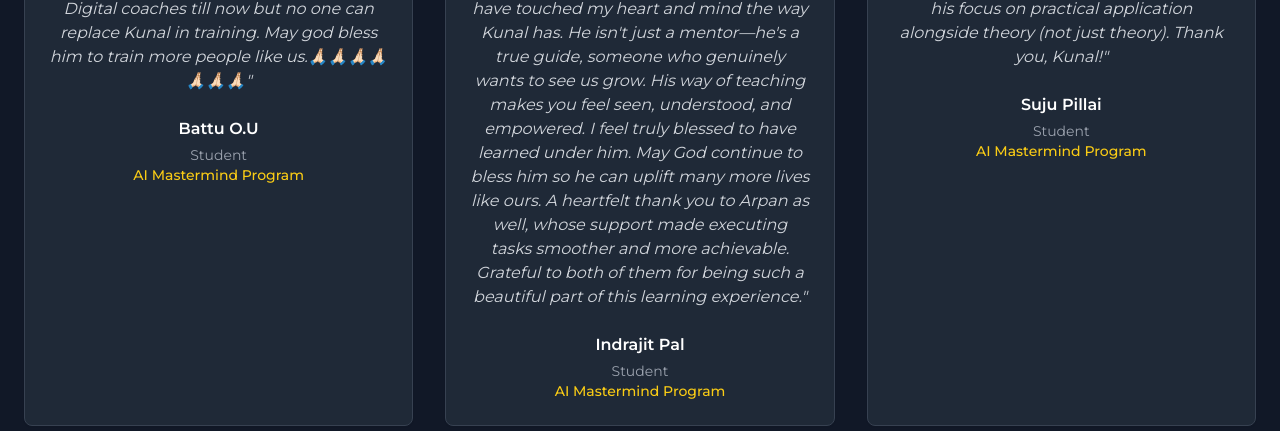
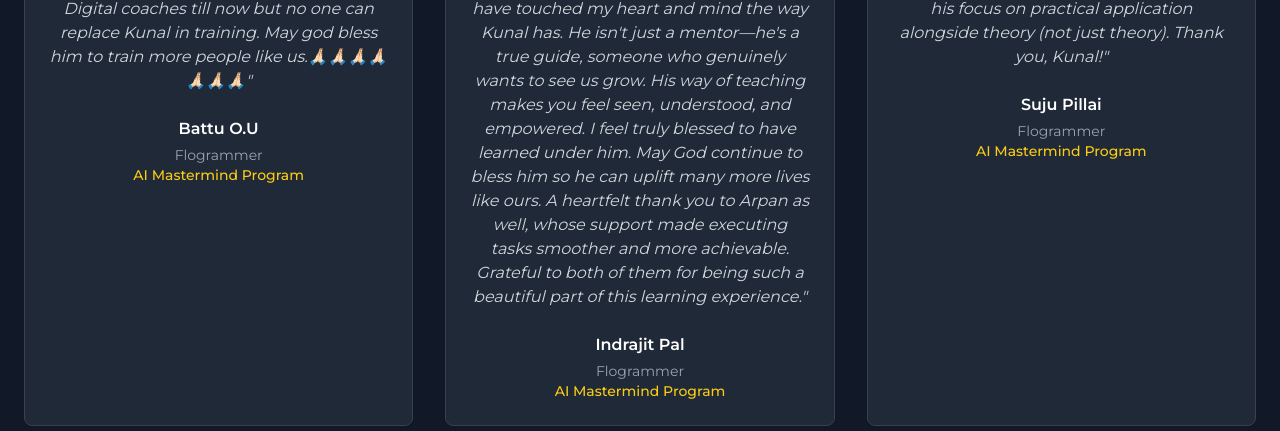
Before and after one commit to KunaalNaik/ai-mastermind-accelerator, a React (Vite) app: page / in a window 1280 px wide. Shown: the part 3640-4071 px from the top of the page. Built offline with nearby package versions, Linux system fonts and the light colour scheme.

Commit message:
Rename "Student" to "Flogrammer"
Updated the role in the SuccessStories component.

```diff
--- a/src/components/SuccessStories.tsx
+++ b/src/components/SuccessStories.tsx
@@ -7,7 +7,7 @@ export const SuccessStories = () => {
   const testimonials = [
     {
       name: "Battu O.U",
-      role: "Student",
+      role: "Flogrammer",
       company: "AI Mastermind Program",
       quote: "Kunaal is only the best mentor in this world I feel. I have gone through many Digital coaches till now but no one can replace Kunal in training. May god bless him to train more people like us.🙏🏻🙏🏻🙏🏻🙏🏻🙏🏻🙏🏻🙏🏻",
       rating: 5,
@@ -15,7 +15,7 @@ export const SuccessStories = () => {
     },
     {
       name: "Indrajit Pal",
-      role: "Student",
+      role: "Flogrammer",
       company: "AI Mastermind Program",
       quote: "In my journey of learning, I've come across many digital coaches, but none have touched my heart and mind the way Kunal has. He isn't just a mentor—he's a true guide, someone who genuinely wants to see us grow. His way of teaching makes you feel seen, understood, and empowered. I feel truly blessed to have learned under him. May God continue to bless him so he can uplift many more lives like ours. A heartfelt thank you to Arpan as well, whose support made executing tasks smoother and more achievable. Grateful to both of them for being such a beautiful part of this learning experience.",
       rating: 5,
@@ -23,7 +23,7 @@ export const SuccessStories = () => {
     },
     {
       name: "Suju Pillai",
-      role: "Student",
+      role: "Flogrammer",
       company: "AI Mastermind Program",
       quote: "Kunal's session stood out compared to others I've attended. I really appreciated his focus on practical application alongside theory (not just theory). Thank you, Kunal!",
       rating: 5,
```
